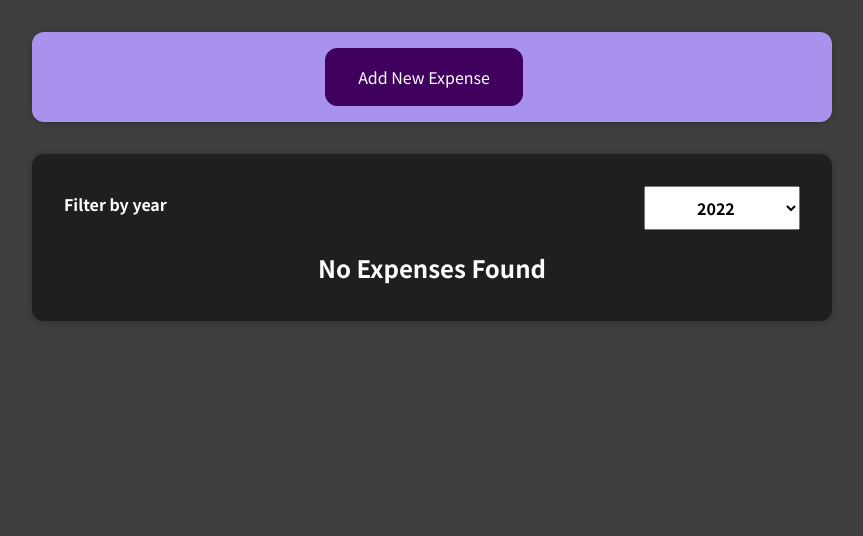
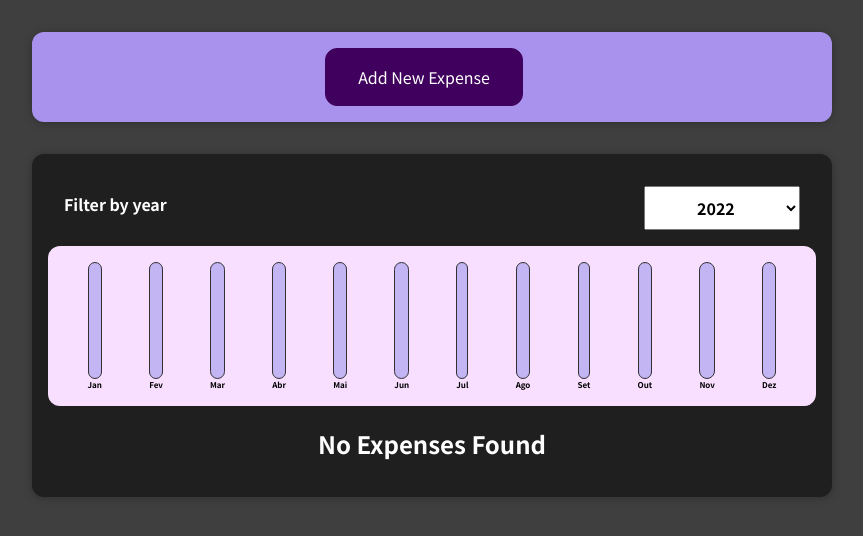
Before and after one commit to divertimentos/curso-udemy-react-the-complete-guide, a React (Create React App) app in the folder react-complete-guide/: page / in a window 1280 px wide. Shown: the top 536 px of the page, without its empty margins (208-1071 px from the left). Built offline with nearby package versions, Linux system fonts and the light colour scheme.

Commit message:
Finishes Module

```diff
--- a/react-complete-guide/src/App.js
+++ b/react-complete-guide/src/App.js
@@ -16,6 +16,12 @@
     date: new Date(2020, 2, 12),
   },
   {
+    id: "e6",
+    title: "New LG 4K TV",
+    amount: 599.49,
+    date: new Date(2020, 4, 22),
+  },
+  {
     id: "e3",
     title: "Car Insurance",
     amount: 294.67,
@@ -30,7 +36,7 @@
   {
     id: "e5",
     title: "Beaufitul Gravel Bike",
-    amount: 7000,
+    amount: 700,
     date: new Date(2021, 5, 12),
   },
 ];
--- /dev/null
+++ b/react-complete-guide/src/components/Chart/Chart.css
@@ -0,0 +1,9 @@
+.chart {
+  padding: 1rem;
+  border-radius: 12px;
+  background-color: #f8dfff;
+  text-align: center;
+  display: flex;
+  justify-content: space-around;
+  height: 10rem;
+}
--- /dev/null
+++ b/react-complete-guide/src/components/Chart/Chart.js
@@ -0,0 +1,23 @@
+import React from "react";
+import ChartBar from "./ChartBar";
+import "./Chart.css";
+
+const Chart = ({ dataPoints }) => {
+  const dataPointValues = dataPoints.map((dataPoint) => dataPoint.value);
+  const totalMaximum = Math.max(...dataPointValues);
+
+  return (
+    <div className="chart">
+      {dataPoints.map((dataPoint) => (
+        <ChartBar
+          key={dataPoint.label}
+          value={dataPoint.value}
+          maxValue={totalMaximum}
+          label={dataPoint.label}
+        />
+      ))}
+    </div>
+  );
+};
+
+export default Chart;
--- /dev/null
+++ b/react-complete-guide/src/components/Chart/ChartBar.css
@@ -0,0 +1,30 @@
+.chart-bar {
+  height: 100%;
+  display: flex;
+  flex-direction: column;
+  align-items: center;
+}
+
+.chart-bar__inner {
+  height: 100%;
+  width: 100%;
+  border: 1px solid #313131;
+  border-radius: 12px;
+  background-color: #c3b4f3;
+  overflow: hidden;
+  display: flex;
+  flex-direction: column;
+  justify-content: flex-end;
+}
+
+.chart-bar__fill {
+  background-color: #4826b9;
+  width: 100%;
+  transition: all 0.3s ease-out;
+}
+
+.chart-bar__label {
+  font-weight: bold;
+  font-size: 0.5rem;
+  text-align: center;
+}
--- /dev/null
+++ b/react-complete-guide/src/components/Chart/ChartBar.js
@@ -0,0 +1,23 @@
+import React from "react";
+
+import "./ChartBar.css";
+
+const CharBar = ({ label, maxValue, value }) => {
+  let barFillHeight = "0%";
+
+  if (maxValue > 0) {
+    barFillHeight = Math.round((value / maxValue) * 100);
+  }
+
+  return (
+    <div className="chart-bar">
+      <div className="chart-bar__inner">
+        <div className="chart-bar__fill" style={{ height: barFillHeight }} />
+      </div>
+
+      <div className="chart-bar__label">{label}</div>
+    </div>
+  );
+};
+
+export default CharBar;
--- a/react-complete-guide/src/components/Expenses/Expenses.js
+++ b/react-complete-guide/src/components/Expenses/Expenses.js
@@ -3,6 +3,7 @@
 import ExpensesList from "./ExpensesList";
 import "./Expenses.css";
 import Card from "../UI/Card";
+import ExpensesChart from "./ExpensesChart";
 
 const Expenses = (props) => {
   const [filteredYear, setFilteredYear] = useState(1992);
@@ -21,6 +22,7 @@
         selected={filteredYear}
         onChangeFilter={filterChangeHandler}
       />
+      <ExpensesChart expenses={filteredExpenses} />
 
       <ExpensesList items={filteredExpenses} />
     </Card>
--- /dev/null
+++ b/react-complete-guide/src/components/Expenses/ExpensesChart.js
@@ -0,0 +1,29 @@
+import React from "react";
+
+import Chart from "../Chart/Chart";
+
+const ExpensesChart = ({ expenses }) => {
+  const chartDataPoints = [
+    { label: "Jan", value: 0 },
+    { label: "Fev", value: 0 },
+    { label: "Mar", value: 0 },
+    { label: "Abr", value: 0 },
+    { label: "Mai", value: 0 },
+    { label: "Jun", value: 0 },
+    { label: "Jul", value: 0 },
+    { label: "Ago", value: 0 },
+    { label: "Set", value: 0 },
+    { label: "Out", value: 0 },
+    { label: "Nov", value: 0 },
+    { label: "Dez", value: 0 },
+  ];
+
+  expenses.forEach((expense) => {
+    const expenseMonth = expense.date.getMonth();
+    chartDataPoints[expenseMonth].value += expense.amount;
+  });
+
+  return <Chart dataPoints={chartDataPoints} />;
+};
+
+export default ExpensesChart;
--- a/react-complete-guide/src/components/NewExpense/ExpenseForm.js
+++ b/react-complete-guide/src/components/NewExpense/ExpenseForm.js
@@ -27,7 +27,7 @@
 
     const expenseData = {
       title: enteredTitle,
-      amount: enteredAmount,
+      amount: +enteredAmount,
       date: new Date(enteredDate),
     };
 
```
